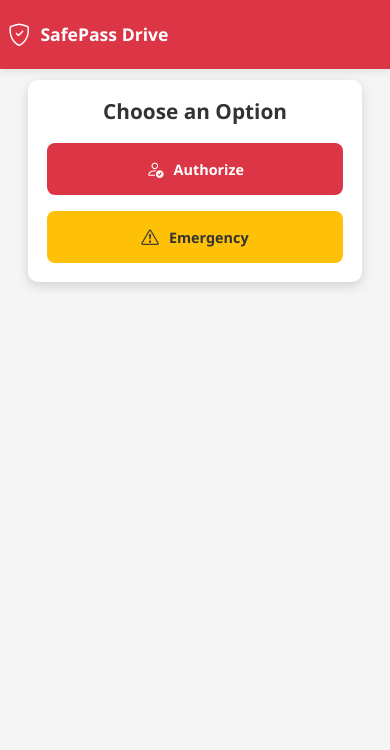
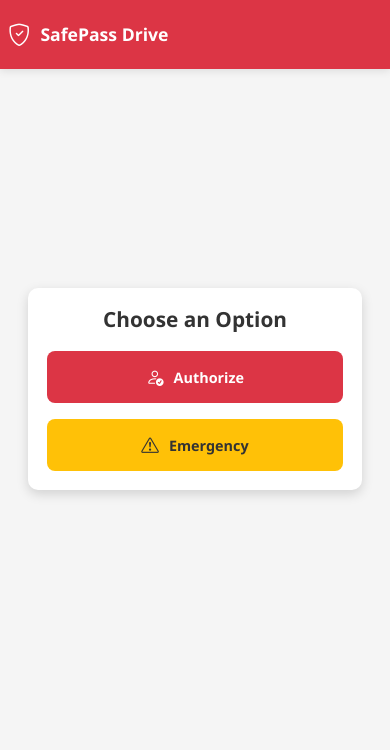
Before and after one commit to amey-kadam/safepass, a Flask app: page /scan/1 in a window 390 px wide. Shown: the top 750 px of the page. Before the commit the page ends 286 px from the top, so only its background shows below. Run offline with Flask 3, Linux system fonts and the light colour scheme; tables that the repository leaves empty hold one stand-in row (values such as "Sample post").

Commit message:
Add files via upload

```diff
--- a/static/css/opt-page-styles.css
+++ b/static/css/opt-page-styles.css
@@ -56,6 +56,7 @@ body {
 .main-container {
     padding-top: 90px;
     padding-bottom: 20px;
+    margin-top: 4rem;
 }
 
 .options-card {
@@ -130,6 +131,7 @@ body {
 
     .main-container {
         padding-top: 80px;
+        margin-top: 13rem;
     }
 
     .options-card {
```
